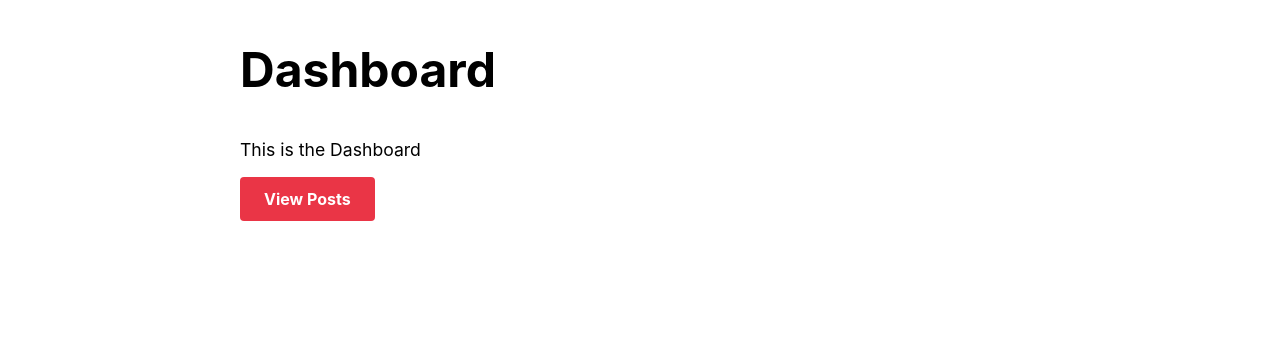
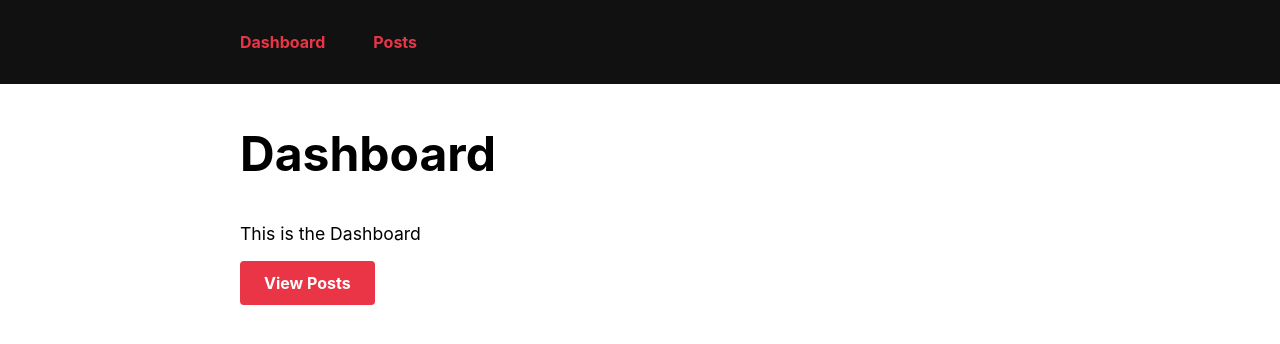
Before and after one commit to AydarF/React-Redux-Demo-Blog, a React (Create React App) app: page / in a window 1280 px wide. Shown: the top 344 px of the page. Built offline with nearby package versions, Linux system fonts and the light colour scheme.

Commit message:
Create Navbar

```diff
--- a/src/App.js
+++ b/src/App.js
@@ -9,10 +9,12 @@
 import DashboardPage from "./pages/DashboardPage";
 import PostsPage from "./pages/PostsPage";
 import SinglePost from "./pages/SinglePost";
+import Navbar from "./components/Navbar.js";
 
 const App = () => {
   return (
     <Router>
+      <Navbar />
       <Switch>
         <Route exact path="/" component={DashboardPage} />
         <Route exact path="/posts" component={PostsPage} />
--- /dev/null
+++ b/src/components/Navbar.js
@@ -0,0 +1,15 @@
+import React from "react";
+import { Link } from "react-router-dom";
+
+const Navbar = () => {
+  return (
+    <nav>
+      <section>
+        <Link to="/">Dashboard</Link>
+        <Link to="/posts">Posts</Link>
+      </section>
+    </nav>
+  );
+};
+
+export default Navbar;
```
